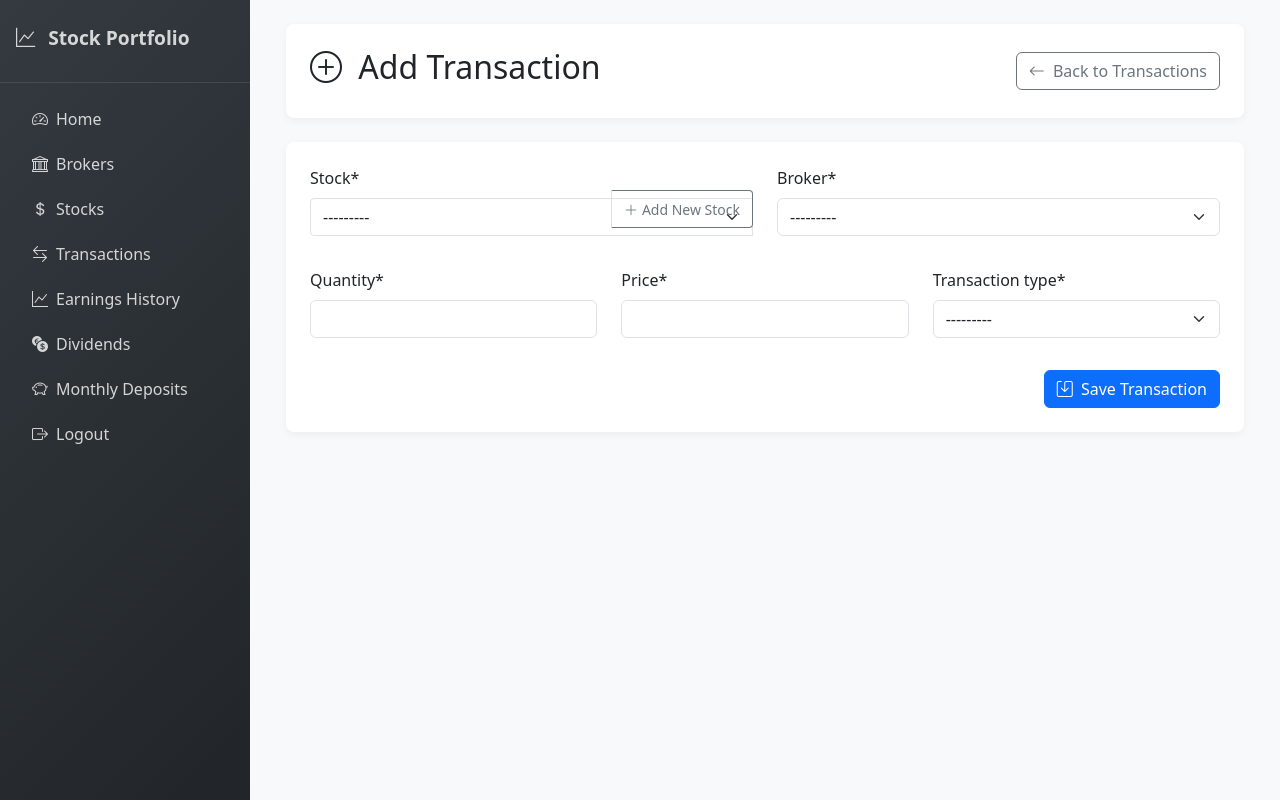
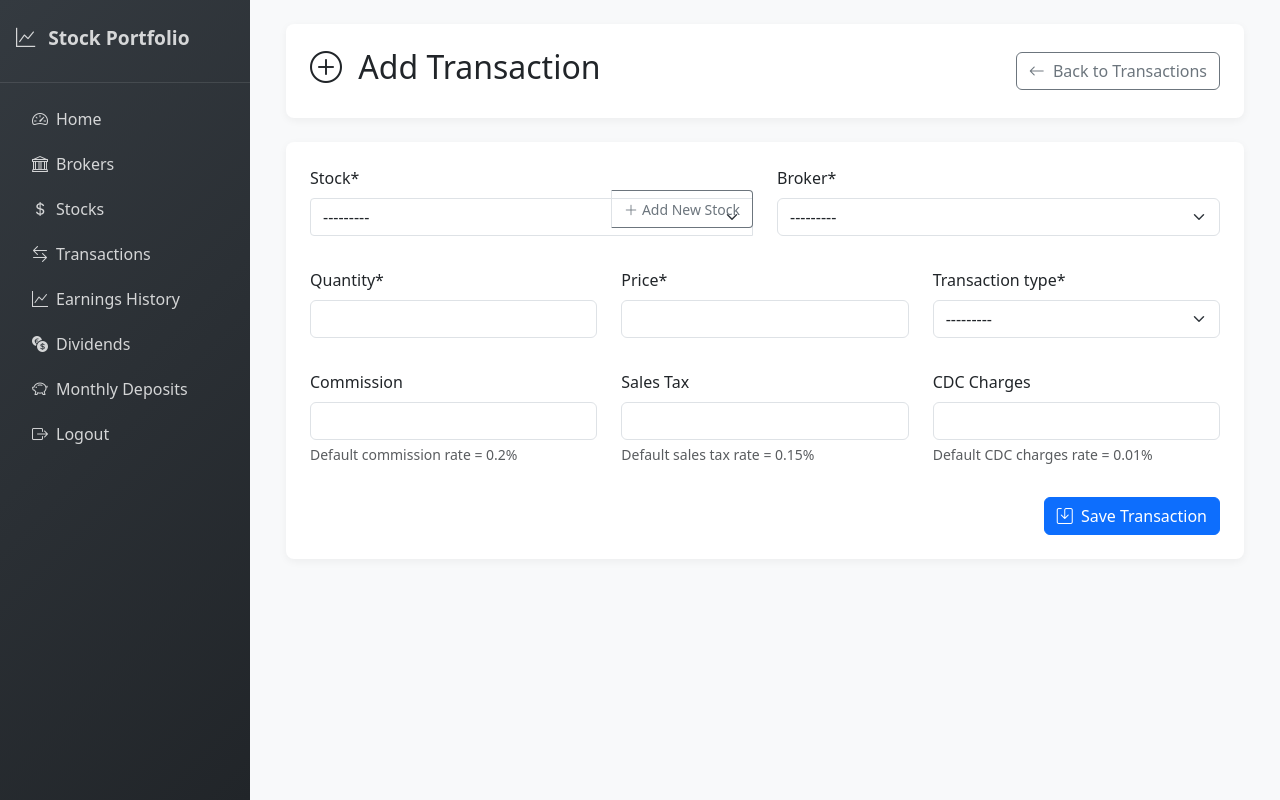
Before and after one commit to zamanSaab/stock-porfolio-manager, a Django app: page /transactions/add/ in a window 1280 px wide. Run offline with Django 5.2, Linux system fonts and the light colour scheme; the visitor is signed in with stand-in values (Sample User, id 1); data that the repository does not hold is empty; some libraries are stand-ins or nearby versions.

Commit message:
Add tax system in transaction level

```diff
--- a/stocks/forms.py
+++ b/stocks/forms.py
@@ -3,6 +3,7 @@ from django.contrib.auth.forms import AuthenticationForm, UserCreationForm
 from .models import Broker, Transaction, Stock, Dividend, MonthlyDeposit
 from django.contrib.auth.forms import UserCreationForm
 from django.contrib.auth import get_user_model
+from decimal import Decimal
 
 
 class BrokerForm(forms.ModelForm):
@@ -17,9 +18,21 @@ class BrokerForm(forms.ModelForm):
             self.fields['name'].queryset = Broker.objects.filter(user=user)
 
 class TransactionForm(forms.ModelForm):
+    commission = forms.DecimalField(
+        label='Commission', required=False, decimal_places=2, max_digits=10, min_value=0,
+        help_text='Default commission rate = 0.2%'
+    )
+    sales_tax = forms.DecimalField(
+        label='Sales Tax', required=False, decimal_places=2, max_digits=10, min_value=0,
+        help_text='Default sales tax rate = 0.15%'
+    )
+    cdc_charges = forms.DecimalField(
+        label='CDC Charges', required=False, decimal_places=2, max_digits=10, min_value=0,
+        help_text='Default CDC charges rate = 0.01%'
+    )
     class Meta:
         model = Transaction
-        fields = ['stock', 'quantity', 'broker', 'price', 'transaction_type']
+        fields = ['stock', 'quantity', 'broker', 'price', 'transaction_type', 'commission', 'sales_tax', 'cdc_charges']
 
     def __init__(self, *args, **kwargs):
         user = kwargs.pop('user', None)
@@ -35,10 +48,28 @@ class TransactionForm(forms.ModelForm):
         quantity = cleaned_data.get('quantity')
         broker = cleaned_data.get('broker')
         price = cleaned_data.get('price')
+        sales_tax = cleaned_data.get('sales_tax')
+        commission = cleaned_data.get('commission')
+        cdc_charges = cleaned_data.get('cdc_charges')
 
-        # if transaction_type == 'sell' and stock and quantity is not None and stock.total_quantity is not None:
-        #     if quantity > stock.total_quantity:
-        #         self.add_error('quantity', 'Sell quantity cannot exceed the available buy quantity.')
+        # Convert to Decimal for precise calculations
+        quantity = Decimal(str(quantity)) if quantity else Decimal('0')
+        price = Decimal(str(price)) if price else Decimal('0')
+        sales_tax = Decimal(str(sales_tax)) if sales_tax else Decimal('0')
+        commission = Decimal(str(commission)) if commission else Decimal('0')
+        cdc_charges = Decimal(str(cdc_charges)) if cdc_charges else Decimal('0')
+
+        total_amount = quantity * price
+        commission_rate = Decimal('0.002')  # 0.2%
+        sales_tax_rate = Decimal('0.0015')  # 0.15%
+        cdc_rate = Decimal('0.0001')  # 0.01%
+
+        if not sales_tax:
+            sales_tax = total_amount * sales_tax_rate
+        if not commission:
+            commission = total_amount * commission_rate
+        if not cdc_charges:
+            cdc_charges = total_amount * cdc_rate
 
         # Check if broker has sufficient quantity for sell transactions
         if transaction_type == 'sell' and stock and broker and quantity is not None:
@@ -67,6 +98,18 @@ class TransactionForm(forms.ModelForm):
             required_amount = quantity * price
             if required_amount > broker.free_amount:
                 self.add_error('quantity', f'Insufficient funds. Required: Rs. {required_amount:.2f}, Available: Rs. {broker.free_amount:.2f}')
+
+        # Calculate adjusted price with proper decimal handling
+        if quantity > 0:
+            charges_per_share = (sales_tax + commission + cdc_charges) / quantity
+            if transaction_type == 'buy':
+                new_price = price + charges_per_share
+            else:  # sell
+                new_price = price - charges_per_share
+            # Ensure exactly 2 decimal places
+            cleaned_data['price'] = new_price.quantize(Decimal('0.01'))
+        else:
+            cleaned_data['price'] = price.quantize(Decimal('0.01'))
 
         return cleaned_data
 
--- a/templates/transaction-form.html
+++ b/templates/transaction-form.html
@@ -39,6 +39,41 @@
             </div>
             <div class="col-md-4 mb-3">
                 {{ form.transaction_type|as_crispy_field }}
+            </div>
+        </div>
+        <div class="row">
+            <div class="col-md-4 mb-3">
+                {{ form.commission|as_crispy_field }}
+            </div>
+            <div class="col-md-4 mb-3">
+                {{ form.sales_tax|as_crispy_field }}
+            </div>
+            <div class="col-md-4 mb-3">
+                {{ form.cdc_charges|as_crispy_field }}
+            </div>
+        </div>
+
+        <!-- Helper section for suggested charges -->
+        <div class="row">
+            <div class="col-12">
+                <div class="alert alert-info" id="chargesHelper" style="display: none;">
+                    <h6><i class="bi bi-info-circle me-2"></i>Suggested Charges (based on current price & quantity):</h6>
+                    <div class="row">
+                        <div class="col-md-4">
+                            <strong>Commission:</strong> <span id="suggestedCommission">Rs. 0.00</span>
+                        </div>
+                        <div class="col-md-4">
+                            <strong>Sales Tax:</strong> <span id="suggestedSalesTax">Rs. 0.00</span>
+                        </div>
+                        <div class="col-md-4">
+                            <strong>CDC Charges:</strong> <span id="suggestedCdcCharges">Rs. 0.00</span>
+                        </div>
+                    </div>
+                    <small class="text-muted mt-2 d-block">
+                        <i class="bi bi-lightbulb me-1"></i>
+                        These are suggestions based on default rates. You can override them in the fields above.
+                    </small>
+                </div>
             </div>
         </div>
         <div class="d-grid gap-2 d-md-flex justify-content-md-end">
@@ -150,6 +185,51 @@
         document.getElementById('addStockModal').addEventListener('show.bs.modal', function() {
             document.getElementById('addStockError').classList.add('d-none');
         });
+
+        // Live calculation for commission, sales tax, cdc charges based on price and quantity
+        function updateCharges() {
+            const quantity = parseFloat(document.getElementById('id_quantity').value) || 0;
+            const price = parseFloat(document.getElementById('id_price').value) || 0;
+            const helperBox = document.getElementById('chargesHelper');
+
+            if (quantity > 0 && price > 0) {
+                const totalAmount = quantity * price;
+                const commissionRate = 0.002;  // 0.2%
+                const salesTaxRate = 0.0015;   // 0.15%
+                const cdcRate = 0.0001;        // 0.01%
+
+                const suggestedCommission = totalAmount * commissionRate;
+                const suggestedSalesTax = totalAmount * salesTaxRate;
+                const suggestedCdcCharges = totalAmount * cdcRate;
+
+                // Update helper text
+                document.getElementById('suggestedCommission').textContent = `Rs. ${suggestedCommission.toFixed(2)}`;
+                document.getElementById('suggestedSalesTax').textContent = `Rs. ${suggestedSalesTax.toFixed(2)}`;
+                document.getElementById('suggestedCdcCharges').textContent = `Rs. ${suggestedCdcCharges.toFixed(2)}`;
+
+                // Show helper box
+                helperBox.style.display = 'block';
+            } else {
+                // Hide helper box if no valid quantity/price
+                helperBox.style.display = 'none';
+            }
+        }
+
+        // Attach event listeners for live calculation
+        const quantityInput = document.getElementById('id_quantity');
+        const priceInput = document.getElementById('id_price');
+
+        if (quantityInput) {
+            quantityInput.addEventListener('input', updateCharges);
+            quantityInput.addEventListener('change', updateCharges);
+        }
+        if (priceInput) {
+            priceInput.addEventListener('input', updateCharges);
+            priceInput.addEventListener('change', updateCharges);
+        }
+
+        // Initial calculation on page load
+        updateCharges();
     });
 </script>
 
```
